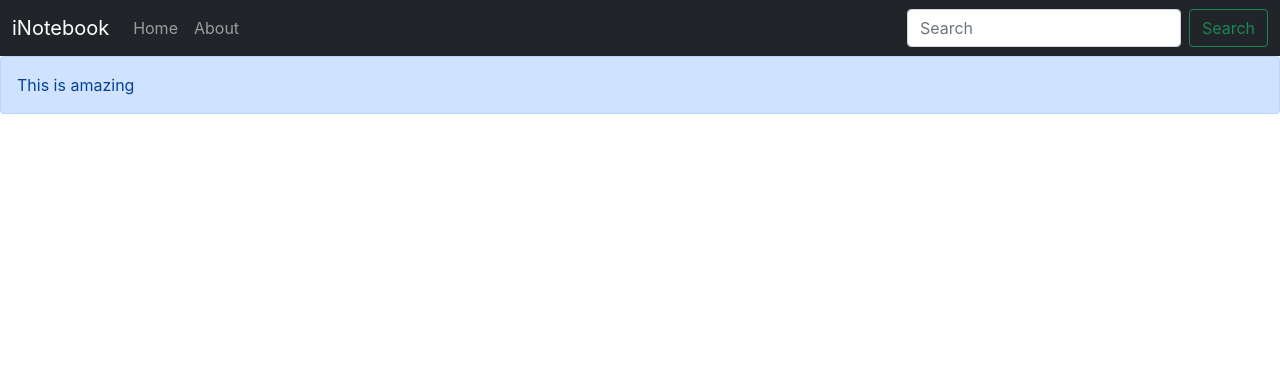
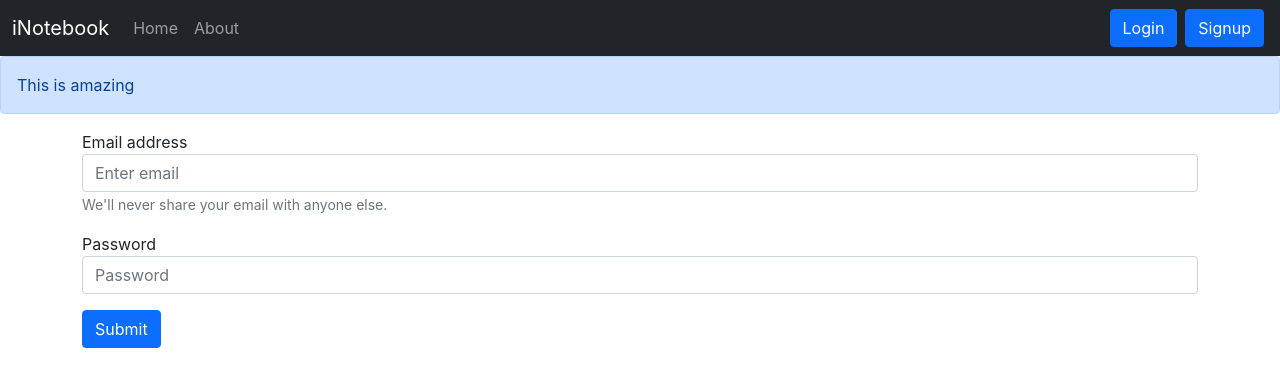
Before and after one commit to shivammisra03/iNotebook, a React (Create React App) app: page /login in a window 1280 px wide. Shown: the top 386 px of the page. Built offline with nearby package versions, Linux system fonts and the light colour scheme.

Commit message:
react tutorial-69

```diff
--- a/src/App.js
+++ b/src/App.js
@@ -9,6 +9,8 @@ import Home from './components/Home';
 import About from './components/About';
 import NoteState from './context/notes/NoteState';
 import Alert from './components/Alert';
+import Login from './components/Login';
+import Signup from './components/Signup';
 
 function App() {
   return (
@@ -21,6 +23,8 @@ function App() {
             <Routes>
               <Route exact path="/" element={<Home />} />
               <Route exact path="/about" element={<About />} />
+              <Route exact path="/login" element={<Login />} />
+              <Route exact path="/signup" element={<Signup />} />
             </Routes>
           </div>
         </Router>
--- /dev/null
+++ b/src/components/Login.js
@@ -0,0 +1,51 @@
+import React, { useState } from 'react'
+import { useNavigate } from 'react-router-dom'
+
+const Login = () => {
+    let navigate = useNavigate()
+    const [credential, setCredentials] = useState({ email: '', password: '' })
+    const onChange = (e) => {
+        setCredentials({ ...credential, [e.target.name]: e.target.value })
+    }
+    const handleSubmit = async (e) => {
+        e.preventDefault();
+        const response = await fetch("http://localhost:5000/api/auth/login", {
+            method: 'POST',
+            headers: {
+                'Content-Type': 'application/json',
+                'auth-token': 'eyJhbGciOiJIUzI1NiIsInR5cCI6IkpXVCJ9.eyJ1c2VyIjp7ImlkIjoiNjFmZTc0NTFlNTI0MTlhODEyM2E1ZDAxIn0sImlhdCI6MTY0NDE2MjY4OX0.6nV5F8TjC1E0BM5APuKirrC8qRK7BwNARMT-eOxuDmo'
+            },
+            body: JSON.stringify({ email: credential.email, password: credential.password })
+        });
+        const json = await response.json()
+        console.log("Response : ", json)
+        if (json.success) {
+            //Save the auth token and redirect
+            localStorage.setItem('token', json.authToken);
+            navigate("/")
+
+        }
+        else {
+            alert("Invalid credential")
+        }
+
+    }
+    return (
+        <div>
+            <form onSubmit={handleSubmit}>
+                <div className="form-group mb-3">
+                    <label for="email">Email address</label>
+                    <input type="email" className="form-control" id="email" name='email' aria-describedby="emailHelp" value={credential.email} placeholder="Enter email" onChange={onChange} />
+                    <small id="emailHelp" className="form-text text-muted">We'll never share your email with anyone else.</small>
+                </div>
+                <div className="form-group mb-3">
+                    <label for="password">Password</label>
+                    <input type="password" className="form-control" id="password" name='password' placeholder="Password" value={credential.password} onChange={onChange} />
+                </div>
+                <button type="submit" className="btn btn-primary">Submit</button>
+            </form>
+        </div>
+    )
+}
+
+export default Login
--- a/src/components/Navbar.js
+++ b/src/components/Navbar.js
@@ -24,8 +24,8 @@ const Navbar = () => {
                         </li>
                     </ul>
                     <form className="d-flex">
-                        <input className="form-control me-2" type="search" placeholder="Search" aria-label="Search" />
-                        <button className="btn btn-outline-success" type="submit">Search</button>
+                        <Link class="btn btn-primary mx-1" to="/login" role="button">Login</Link>
+                        <Link class="btn btn-primary mx-1" to="/signup" role="button">Signup</Link>
                     </form>
                 </div>
             </div>
--- /dev/null
+++ b/src/components/Signup.js
@@ -0,0 +1,11 @@
+import React from 'react'
+
+const Signup = () => {
+    return (
+        <div>
+            I am Signup
+        </div>
+    )
+}
+
+export default Signup
```
Also changed, not shown: 1 other file (tests, documents, lock files or other folders).
